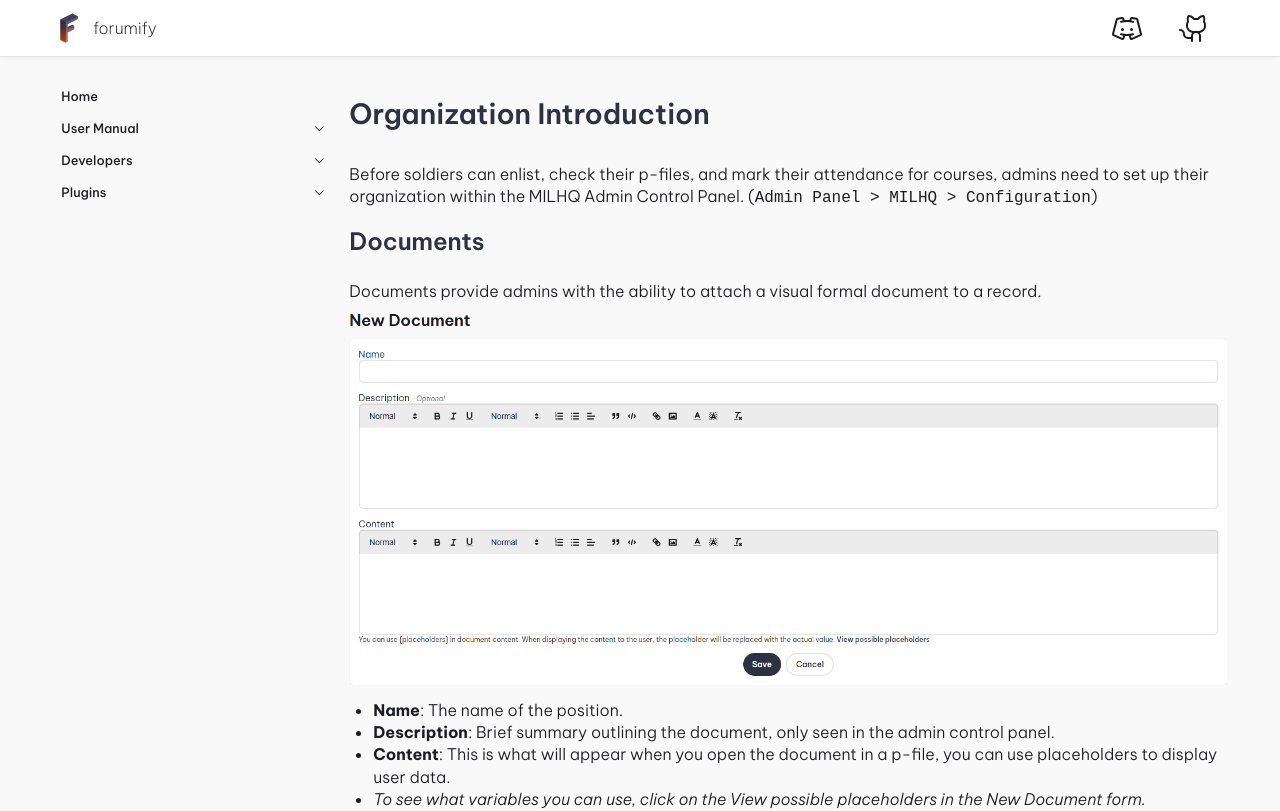
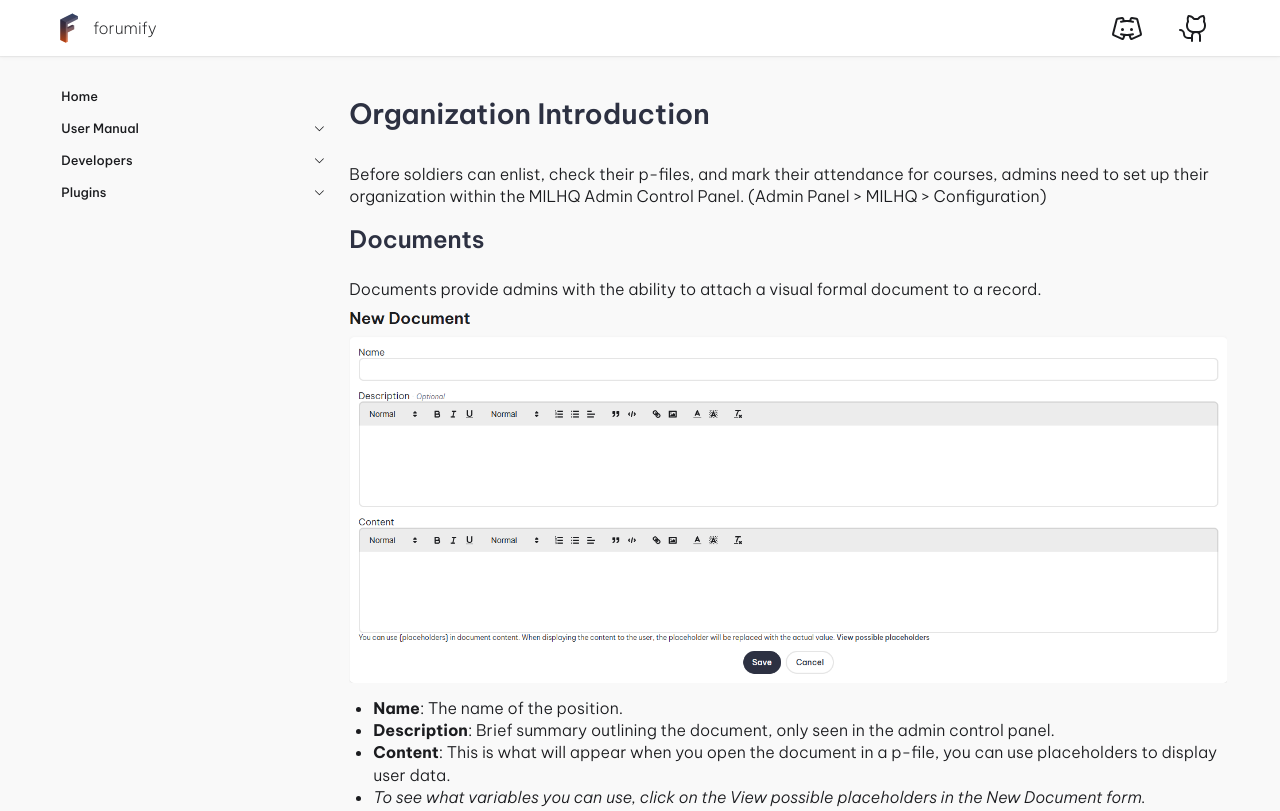
Before and after one commit to forumify/forumify-docs, a Next.js app: page /plugins/milhq-plugin/organization-setup in a window 1280 px wide. Shown: the top 811 px of the page. Built offline with nearby package versions, Linux system fonts and the light colour scheme.

Commit message:
remove code block

```diff
--- a/src/app/plugins/milhq-plugin/organization-setup/page.mdx
+++ b/src/app/plugins/milhq-plugin/organization-setup/page.mdx
@@ -4,7 +4,7 @@ import GuideNavigator from '@/components/GuideNavigator';
 # Organization Introduction
 
 Before soldiers can enlist, check their p-files, and mark their attendance for courses, admins need to set up their
-organization within the MILHQ Admin Control Panel. (`Admin Panel > MILHQ > Configuration`)
+organization within the MILHQ Admin Control Panel. (Admin Panel > MILHQ > Configuration)
 
 ## Documents
 
```
